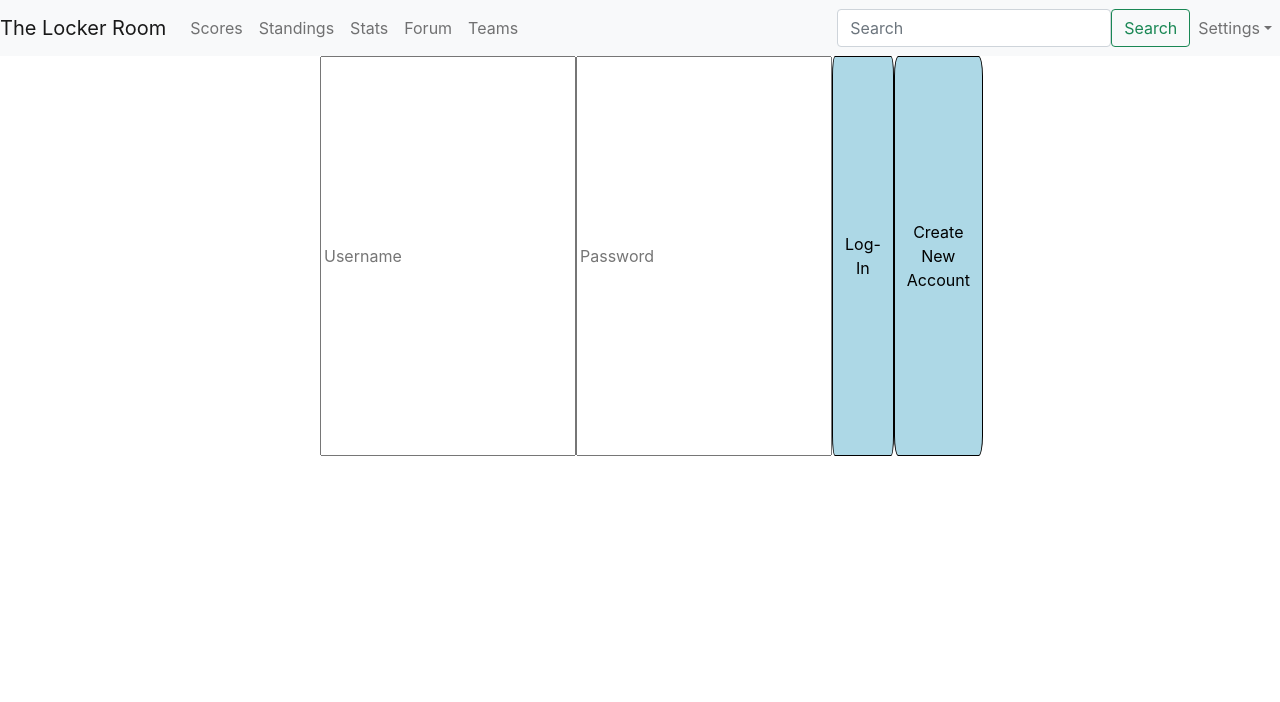
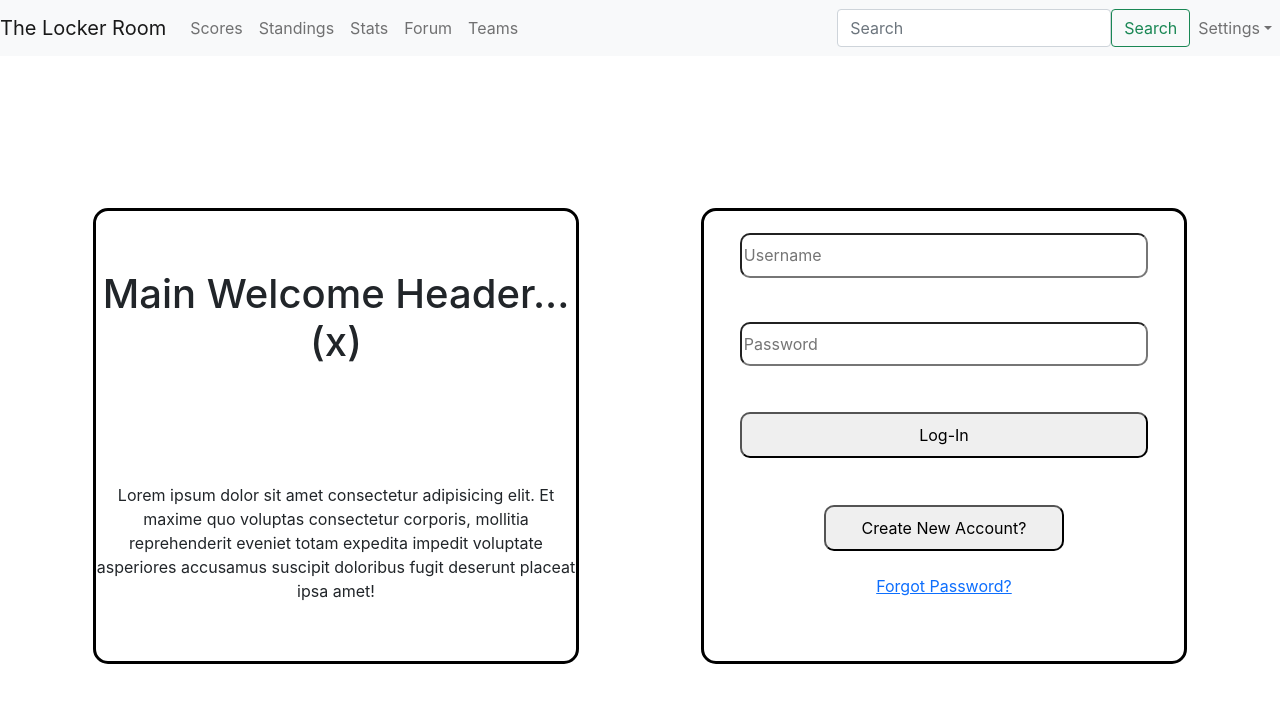
Before and after one commit to Corey-Vicente-Ryan-Malik/TheLockerRoom---Front, a React (Create React App) app in the folder lockerrm-front/: page / in a window 1280 px wide. Shown: the top 702 px of the page. Built offline with nearby package versions, Linux system fonts and the light colour scheme.

Commit message:
Button component deleted & Landing page updated.

```diff
--- a/lockerrm-front/src/components/Button.js
+++ /dev/null
@@ -1,23 +0,0 @@
-import PropTypes from 'prop-types'
-
-const Button = ({ text, onClick }) => {
-    return (
-        <button
-            onClick={onClick}
-            style={btnStyle}
-            className="btn">{text}</button>
-    )
-}
-
-Button.propTypes = {
-    text: PropTypes.string,
-}
-
-const btnStyle = {
-    backgroundColor: 'lightBlue',
-    color: 'black',
-    border: '1px solid black',
-    borderRadius: '5%',
-}
-
-export default Button
--- a/lockerrm-front/src/components/Landing.js
+++ b/lockerrm-front/src/components/Landing.js
@@ -1,5 +1,4 @@
 import PropTypes from 'prop-types'
-import Button from './Button'
 
 const Landing = ( props, {} ) => {
     const onClick = (e) => {
@@ -8,39 +7,134 @@ const Landing = ( props, {} ) => {
     }
 
     return (
-        <div className="landing">
-            <form action="#">
 
-                <div className="loginForm" style={loginStyle}>
-                    <input type="text" className="username" placeholder="Username"/>
-                    <label htmlFor="username"></label>
+        <div className="landingPage" style={landingPage}>
 
-                    <input type="password" className="password" placeholder="Password"/>
-                    <label htmlFor="password"></label>
+            <div className="landingInfo" style={landingInfo}>
+                <h1 style={header}>{props.header}</h1>
+                <p style={message}>{props.message}</p>
+            </div>
 
-                    <Button text="Log-In" onClick={onClick} />
-                    <Button text="Create New Account" onClick={onClick} />
-                </div>
+            <div className="landingForm" style={landingForm}>
+                <input type="text" className="username" placeholder="Username" style={usernameForm}/>
 
-            </form>
+                <input type="password" className="password" placeholder="Password" style={passwordForm}/>
+
+                <button style={loginBtn} onClick={onClick}>Log-In</button>
+
+                <a href="#">Forgot Password?</a>
+
+                <button style={registerBtn} onClick={onClick}>Create New Account?</button>
+            </div>
+
         </div>
+
     )
 }
 
 Landing.defaultProps = {
-    message: 'Main Welcome message...(x)'
+    header: 'Main Welcome Header...(x)',
+    message: 'Lorem ipsum dolor sit amet consectetur adipisicing elit. Et maxime quo voluptas consectetur corporis, mollitia reprehenderit eveniet totam expedita impedit voluptate asperiores accusamus suscipit doloribus fugit deserunt placeat ipsa amet!',
 }
 
 Landing.propTypes = {
     message: PropTypes.string.isRequired
 }
 
-const loginStyle = {
+//Landing Page styling
+const landingPage = {
+    display: 'flex',
     margin: 'auto',
-    backgroundColor: 'inherit',
-    width: '50vw',
-    height: '50vh',
+    width: '95vw',
+    height: '95vh',
+}
+
+//Landing Info styling
+const landingInfo = {
+    display: 'grid',
+    margin: 'auto',
+    border: 'solid black',
+    borderRadius: '15px',
+    width: '40%',
+    height: '60%'
+}
+const header = {
+    gridColumn: 1,
+    gridRow: 1,
+    margin: 'auto',
+    width: '100%',
+    height: '100%',
     display: 'flex',
+    justifyContent: 'center',
+    justifyItems: 'center',
+    alignItems: 'center',
+}
+const message = {
+    gridColumn: 1,
+    gridRow: 2,
+    margin: 'auto',
+    width: '100%',
+    height: '100%',
+    display: 'flex',
+    justifyContent: 'center',
+    justifyItems: 'center',
+    alignItems: 'center',
+}
+
+//Landing Form styling
+const landingForm = {
+    display: 'grid',
+    margin: 'auto',
+    border: 'solid black',
+    borderRadius: '15px',
+    width: '40%',
+    height: '60%',
+}
+const usernameForm = {
+    gridColumn: 1,
+    gridRow: 1,
+    margin: 'auto',
+    width: '85%',
+    height: '50%',
+    display: 'flex',
+    justifyContent: 'center',
+    justifyItems: 'center',
+    borderRadius: '10px',
+}
+const passwordForm = {
+    gridColumn: 1,
+    gridRow: 2,
+    margin: 'auto',
+    width: '85%',
+    height: '50%',
+    display: 'flex',
+    justifyContent: 'center',
+    justifyItems: 'center',
+    borderRadius: '10px'
+}
+const loginBtn = {
+    gridColumn: 1,
+    gridRow: 3,
+    margin: 'auto',
+    width: '85%',
+    height: '50%',
+    display: 'flex',
+    justifyContent: 'center',
+    justifyItems: 'center',
+    alignItems: 'center',
+    borderRadius: '10px'
+}
+const registerBtn = {
+    gridColumn: 1,
+    gridRow: 4,
+    margin: 'auto',
+    width: '50%',
+    height: '50%',
+    display: 'flex',
+    justifyContent: 'center',
+    justifyItems: 'center',
+    alignItems: 'center',
+    borderRadius: '10px'
 }
 
 export default Landing
```
